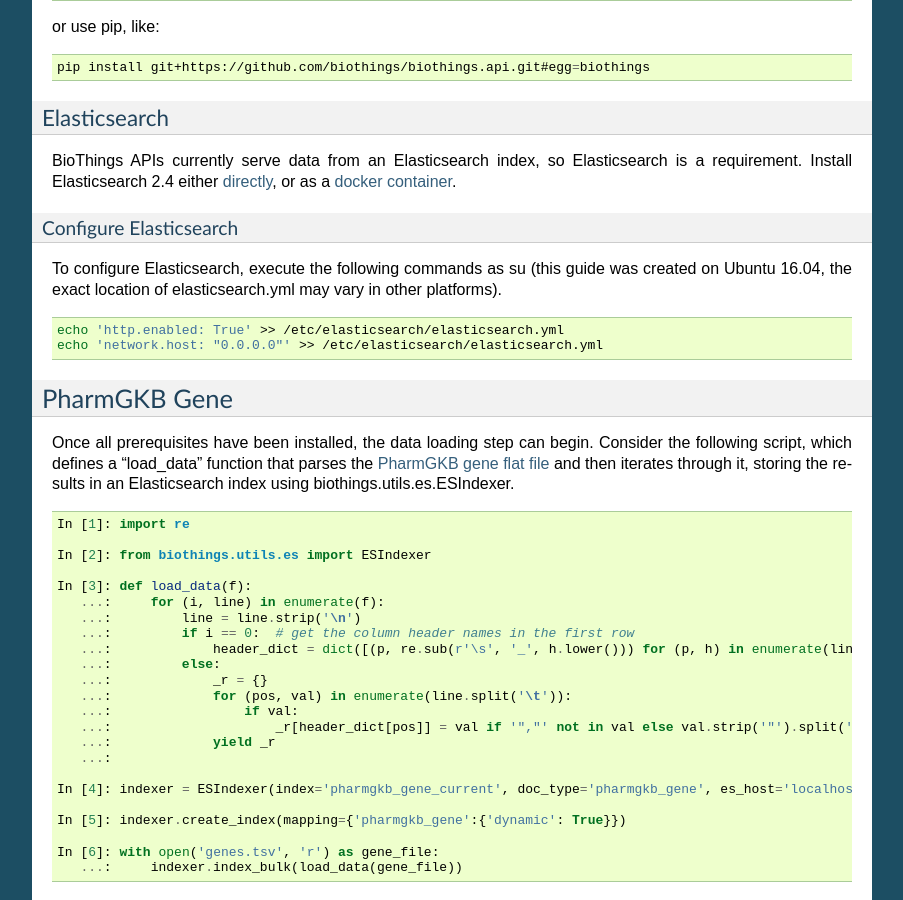
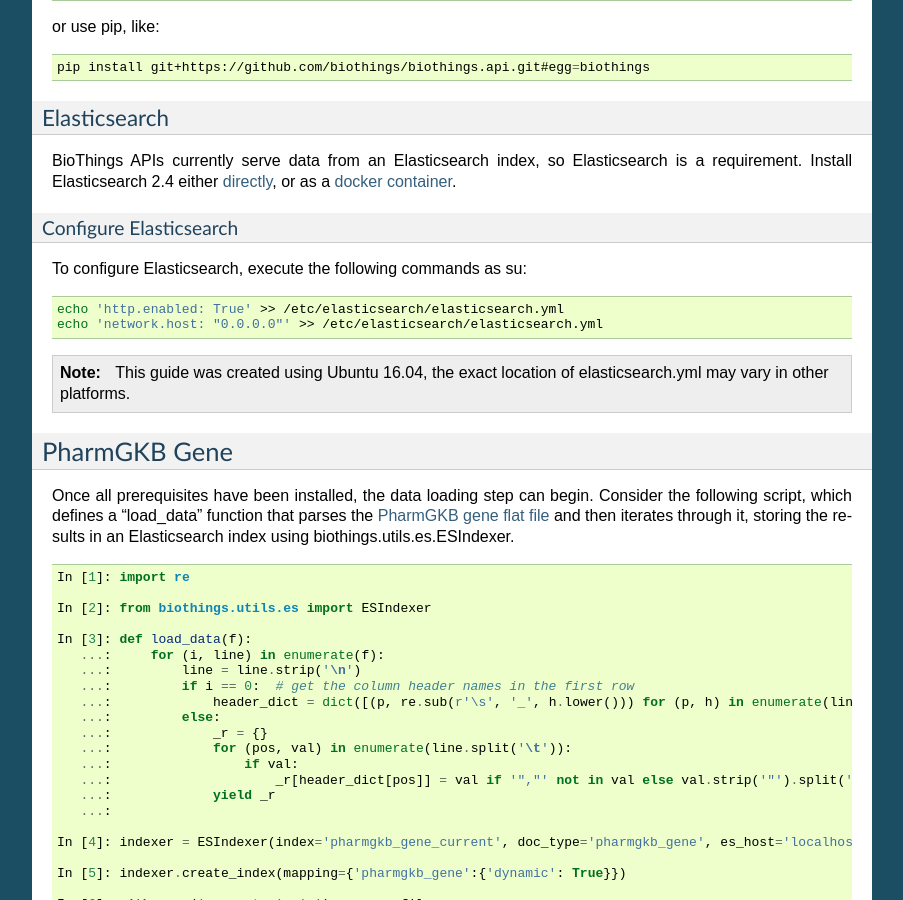
Before and after one commit to biothings/biothings.api, a Sphinx documentation site: the page built from docs/doc/single_source_tutorial.rst, in a window 1280 px wide and 900 px high, scrolled down 566 px. Shown: the whole window, without its empty margins (198-1101 px from the left). Built offline with Sphinx 7.4.7, drawn with Linux system fonts in a browser that asks for light colours.

Commit message:
Update single_source_tutorial.rst
Make this a note

```diff
--- a/docs/doc/single_source_tutorial.rst
+++ b/docs/doc/single_source_tutorial.rst
@@ -47,13 +47,14 @@
 Configure Elasticsearch
 +++++++++++++++++++++++
 
-To configure Elasticsearch, execute the following commands as su (this guide was created on Ubuntu 16.04, the exact location of elasticsearch.yml may vary in other platforms).
+To configure Elasticsearch, execute the following commands as su:
 
 .. code-block:: bash
 
     echo 'http.enabled: True' >> /etc/elasticsearch/elasticsearch.yml
     echo 'network.host: "0.0.0.0"' >> /etc/elasticsearch/elasticsearch.yml
 
+.. note:: This guide was created using Ubuntu 16.04, the exact location of elasticsearch.yml may vary in other platforms.
 
 PharmGKB Gene
 ^^^^^^^^^^^^^
```
